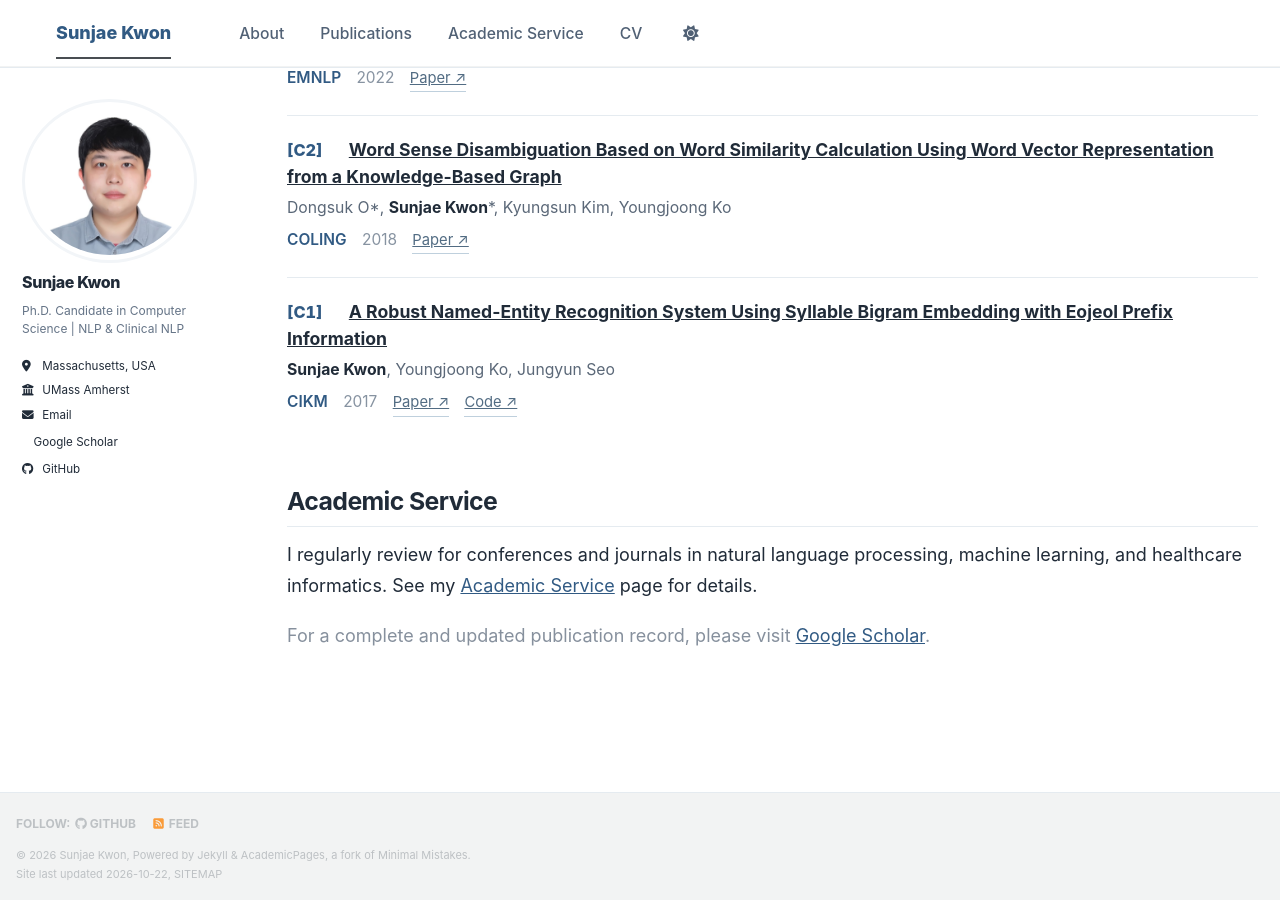
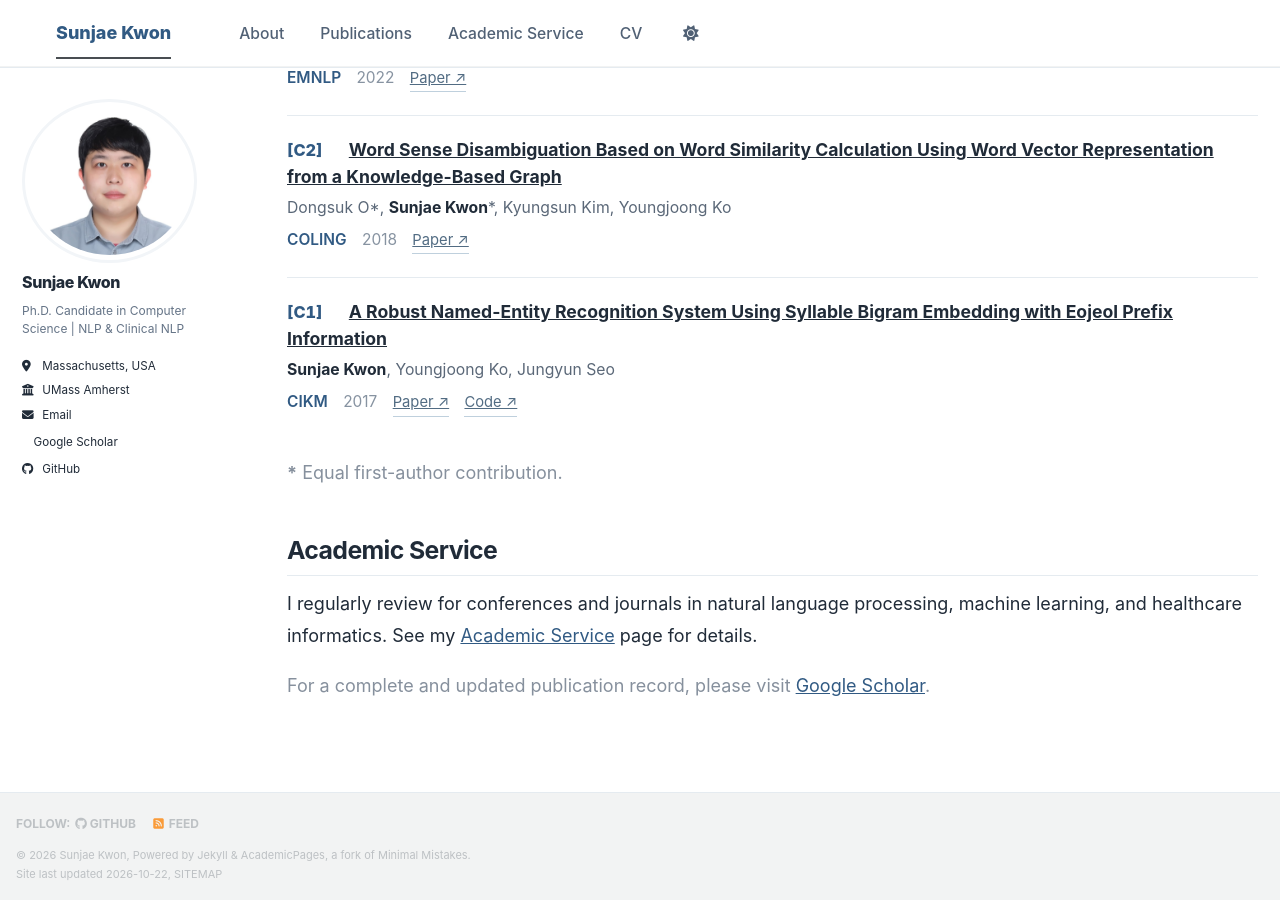
Before and after one commit to soon91jae/soon91jae.github.io, a Jekyll site: the page built from _pages/about.md, in a window 1280 px wide and 900 px high, scrolled down 1297 px. Built offline with Jekyll 4.4.1, drawn with Linux system fonts in a browser that asks for light colours; a style sheet for code colours, icons or effects is not loaded.

Commit message:
Explain equal first-author asterisks in publication lists

```diff
--- a/_pages/about.md
+++ b/_pages/about.md
@@ -40,6 +40,8 @@ My current interests include:
 {% endfor %}
 </div>
 
+<p class="updated-note"><strong>*</strong> Equal first-author contribution.</p>
+
 ## Academic Service
 
 I regularly review for conferences and journals in natural language processing, machine learning, and healthcare informatics. See my [Academic Service](/service/) page for details.
```
